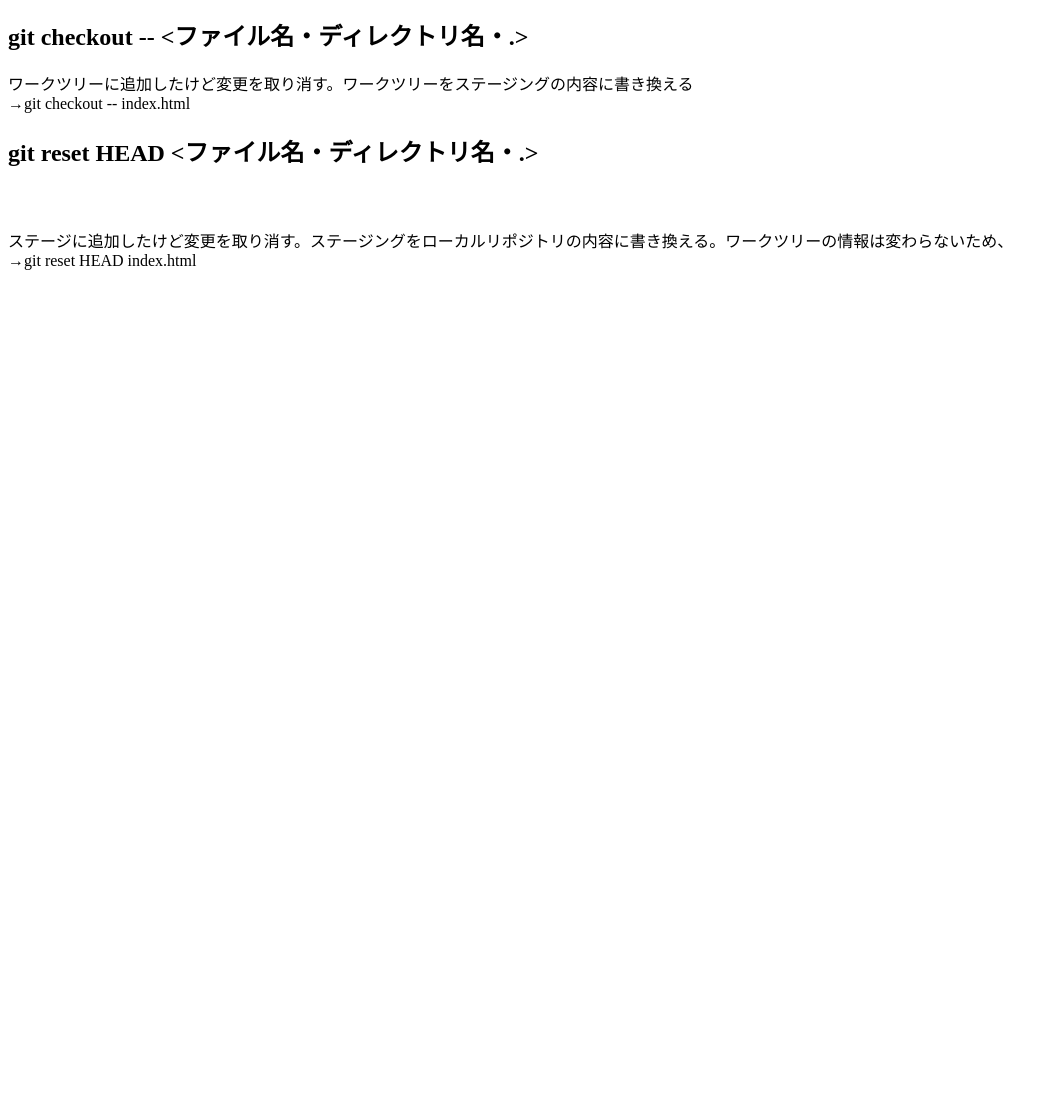
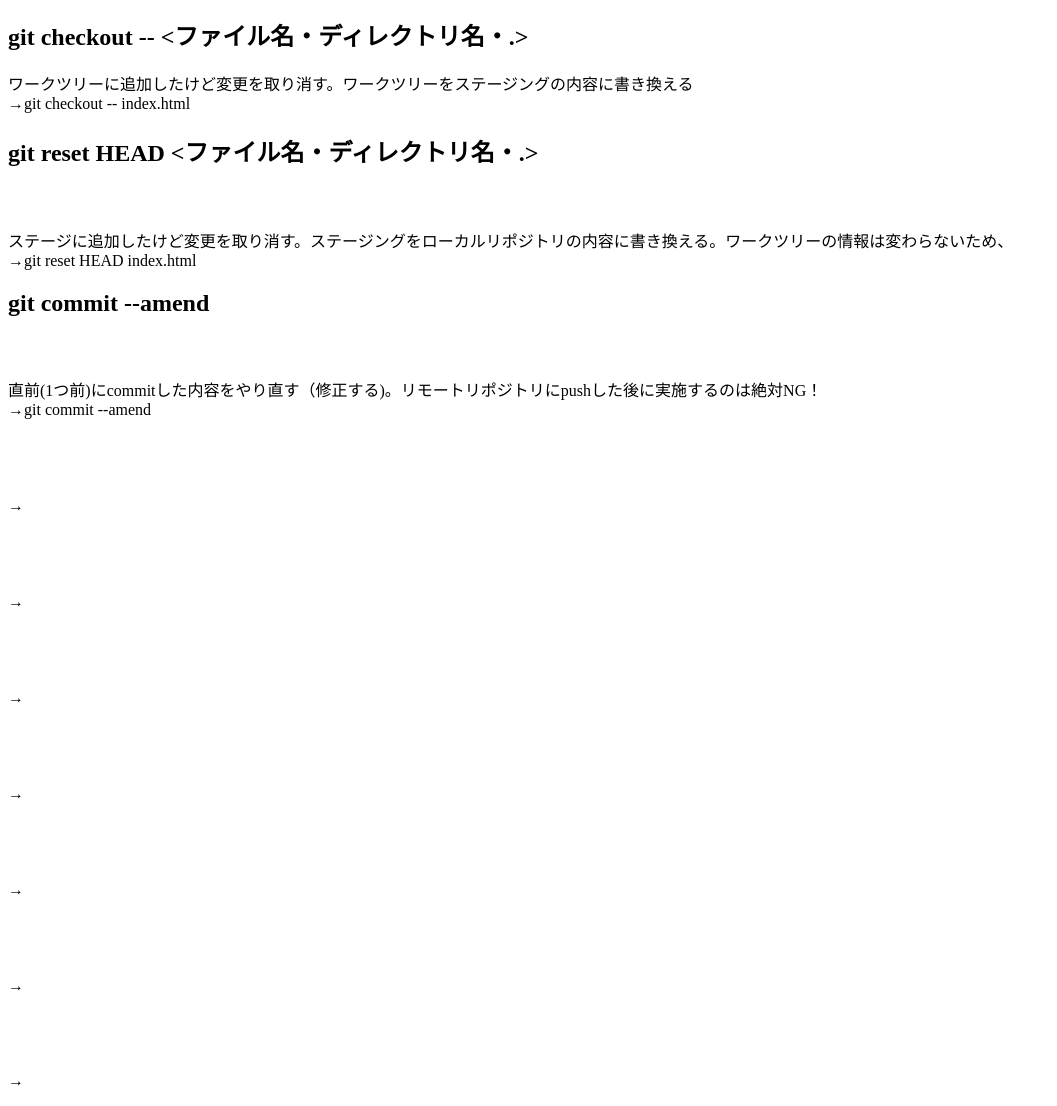
Before and after one commit to sawarin/git_tutorial, a plain HTML site: page index.html in a window 1280 px wide. Shown: the part 1277-2383 px from the top of the page, without its empty margins (0-1057 px from the left). Before the commit the page ends 1563 px from the top, so only its background shows below. Drawn offline with Linux system fonts and the light colour scheme.

Commit message:
git commit --amend追加

```diff
--- a/index.html
+++ b/index.html
@@ -50,3 +50,35 @@
 <h2>git reset HEAD <ファイル名・ディレクトリ名・.></h2>
 　<p>ステージに追加したけど変更を取り消す。ステージングをローカルリポジトリの内容に書き換える。ワークツリーの情報は変わらないため、<br>
     →git reset HEAD index.html</p>
+
+<h2>git commit --amend</h2>
+　<p>直前(1つ前)にcommitした内容をやり直す（修正する)。リモートリポジトリにpushした後に実施するのは絶対NG！<br>
+    →git commit --amend</p>
+
+<h2></h2>
+　<p><br>
+    →</p>
+
+<h2></h2>
+　<p><br>
+    →</p>
+
+<h2></h2>
+　<p><br>
+    →</p>
+
+<h2></h2>
+　<p><br>
+    →</p>
+
+<h2></h2>
+　<p><br>
+    →</p>
+
+<h2></h2>
+　<p><br>
+    →</p>
+
+<h2></h2>
+　<p><br>
+    →</p>
```
